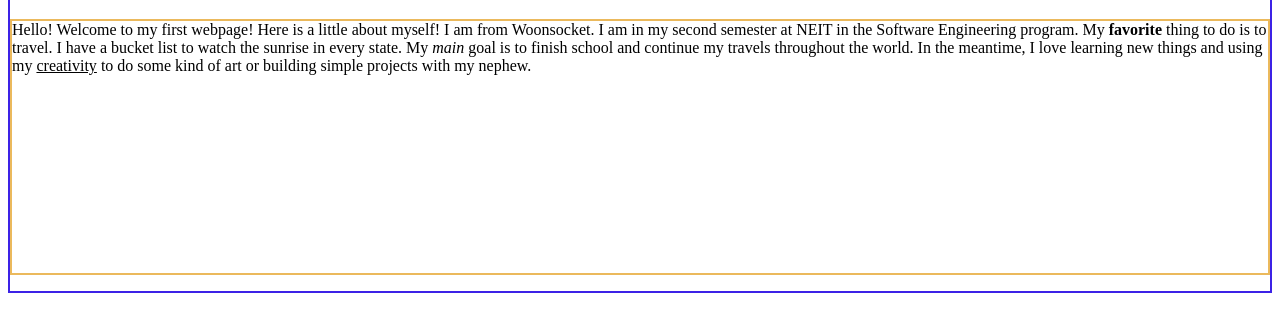
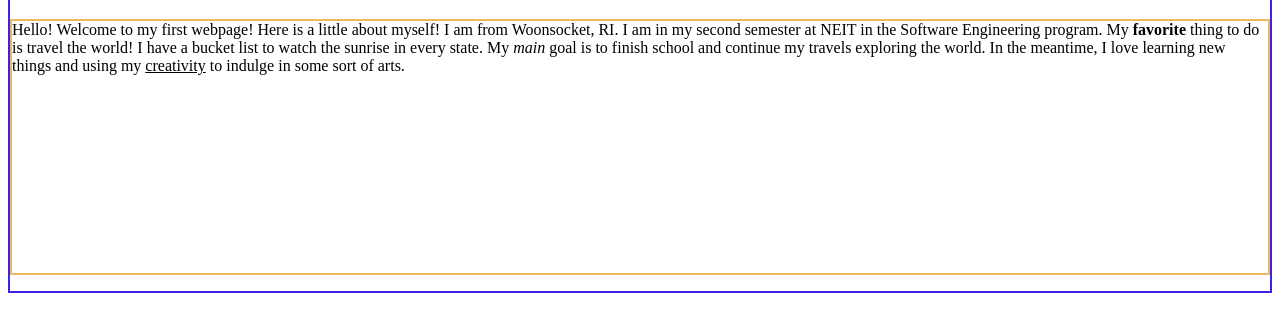
Before and after one commit to giana94/SE111_202240, a plain HTML site: page w1/index.html in a window 1280 px wide. Shown: the part 75-406 px from the top of the page. Drawn offline with Linux system fonts and the light colour scheme.

Commit message:
w1_bio_page

```diff
--- a/w1/index.html
+++ b/w1/index.html
@@ -13,7 +13,7 @@
     <!--the body tag holds all viewable content for the page-->
     <div style="border:2px solid rgb(60, 34, 230)">
         <h1 style="border:2px solid rgb(60, 174, 212)">Giana Hardin</h1>
-        <p style="border:2px solid rgb(235, 185, 92) ">Hello! Welcome to my first webpage! Here is a little about myself! I am from Woonsocket. I am in my second semester at NEIT in the Software Engineering program. My <b>favorite</b> thing to do is to travel. I have a bucket list to watch the sunrise in every state. My <i>main</i> goal is to finish school and continue my travels throughout the world. In the meantime, I love learning new things and using my <u>creativity</u> to do some kind of art or building simple projects with my nephew.
+        <p style="border:2px solid rgb(235, 185, 92) ">Hello! Welcome to my first webpage! Here is a little about myself! I am from Woonsocket, RI. I am in my second semester at NEIT in the Software Engineering program. My <b>favorite</b> thing to do is travel the world! I have a bucket list to watch the sunrise in every state. My <i>main</i> goal is to finish school and continue my travels exploring the world. In the meantime, I love learning new things and using my <u>creativity</u> to indulge in some sort of arts.
         <br>
         <br>
         <br>
```
Also changed, not shown: file-paths-correct/characters.html (+1 -1 lines).
